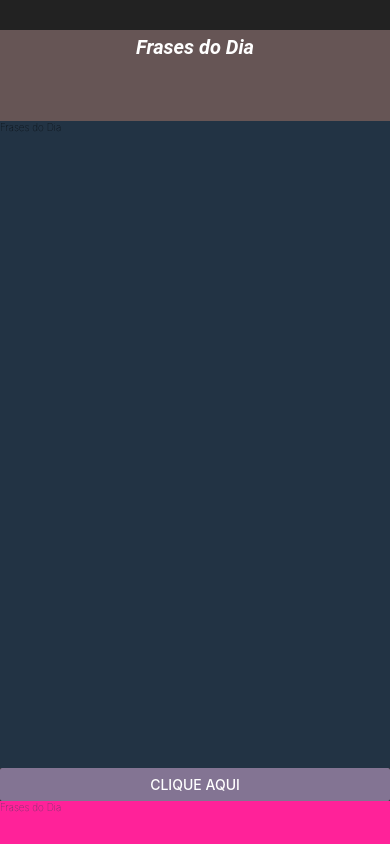
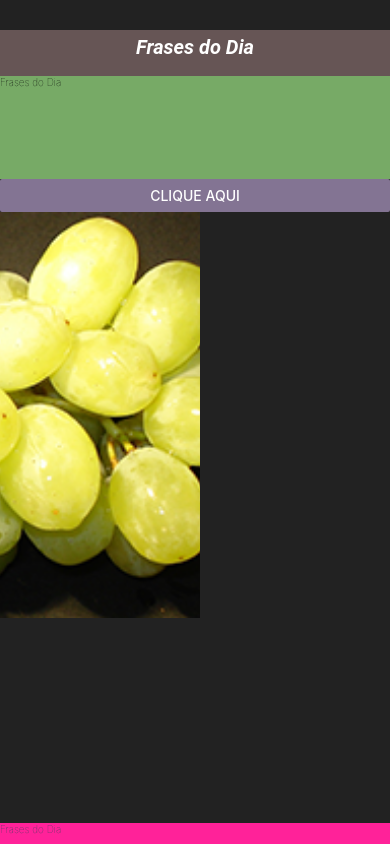
Before and after one commit to Mateusas3s/projects-react-native, a React Native app in the folder app2/: screen / in a window 390 px wide. Built offline with nearby package versions, Linux system fonts and the light colour scheme.

Commit message:
adding images

```diff
--- a/app2/App.js
+++ b/app2/App.js
@@ -1,5 +1,5 @@
 import React from 'react';
-import { StyleSheet, Text, View, Button } from 'react-native';
+import { StyleSheet, Text, View, Button, Image } from 'react-native';
 
 const styles = StyleSheet.create({
   main: {
@@ -19,14 +19,18 @@ const styles = StyleSheet.create({
     paddingTop: 5,
   },
   cont: {
-    flex: 15,
+    flex: 5,
     fontSize: 10,
     fontWeight: '100',
     textAlign: 'left',
     color: '#000',
-    backgroundColor: '#234',
+    backgroundColor: '#7a6',
+  },
+  image:{
+    flex:10
   },
   button: {
+    flex:1,
     marginBottom: 50,
     marginHorizontal: 20,
   },
@@ -46,7 +50,7 @@ const bottonPress = () =>{
 
 export default class App extends React.Component {
   render() {
-    const {main, top, cont, button, rod} = styles;
+    const {main, top, cont, image, button, rod} = styles;
     return (
 
       <View style={main}>
@@ -59,6 +63,14 @@ export default class App extends React.Component {
           accessibilityLabel="Clique para abrir as notícias!"
           onPress={bottonPress}
         />
+        <Image
+          style={image}
+          source={require('./assets/imgs/uvas.png')}
+        />
+        <Image
+          style={image}
+          source={{uri: 'https://facebook.github.io/react-native/docs/assets/favicon.png'}}
+        />
         <Text style={rod}>Frases do Dia</Text>
       </View>
     );
```
Also changed, not shown: app2/assets/imgs/uvas.png (added), 1 other file (tests, documents, lock files or other folders).
